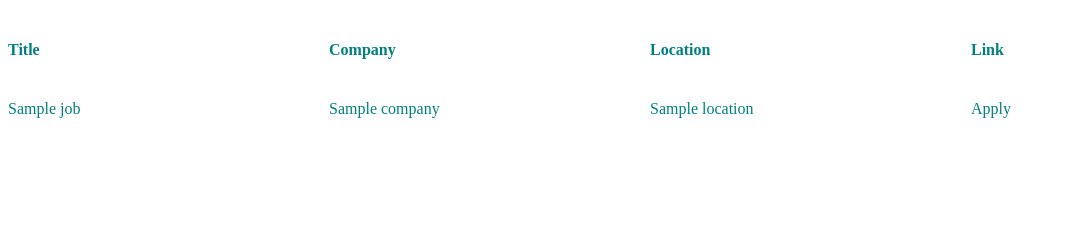
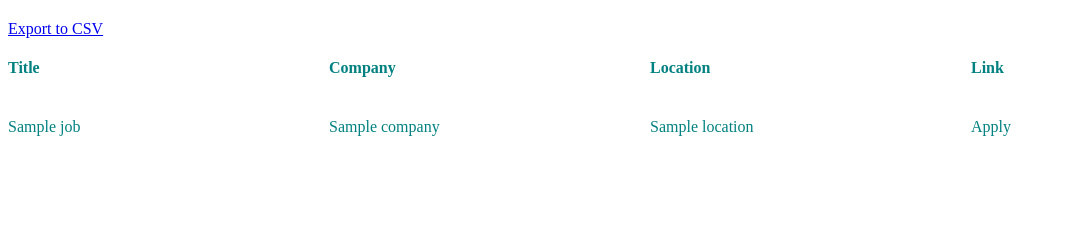
Before and after one commit to ksm0207/P_webscrap, a Flask app: template templates/report.html in a window 1280 px wide. Shown: the part 101-341 px from the top of the page, without its empty margins (0-1065 px from the left). Run offline with Flask 2, Linux system fonts and the light colour scheme; the template is opened without the code that fills it: most values are stand-ins (such as "Sample title", 1, 10 or a date in 2020).

Commit message:
Flask 학습 7

```diff
--- a/app.py
+++ b/app.py
@@ -39,6 +39,25 @@ def report():
     )
 
 
+# URL 에서 넘어온 단어를 보내기 및 체크
+@app.route("/export")
+def export():
+    try:
+        location = request.args.get("location")
+        if not location:  # location 이 존재하지 않으면 raise 발생
+            print("값이 제대로 전달되지 않았습니다")
+            raise Exception()
+        location = location.lower()
+        jobs = db.get(location)
+        if not jobs:  # jobs 가 존재하지 않으면 예외발생
+            print("Do not exist DB")
+            raise Exception()
+        return f"CSV for {location}"  # 존재하면 csv for location 리턴
+    except Exception as e:
+        print(e)
+        return redirect("/")  # 값이 None일때 리다이렉트
+
+
 # Python은 @를 찾아 어떤 접속요청이 들어오면 실행
 # @ : 데코레이터 라고 부르며 아래에 있는 함수를 찾아 실행함
 # @app.route("/<username>")  # /about 접속시 함수 실행 <> 부분은 placeholder
--- a/templates/report.html
+++ b/templates/report.html
@@ -20,6 +20,7 @@
 <body>
     <h1>Search Result : {{search_by}}</h1>
     <h3>Found :  {{results_number}} results for : {{search_by}} </h3>
+    <a href="/export?location={{search_by}}">Export to CSV</a>
     {% for i in jobs  %}
         <section>
             <h4>Title</h4>
```
